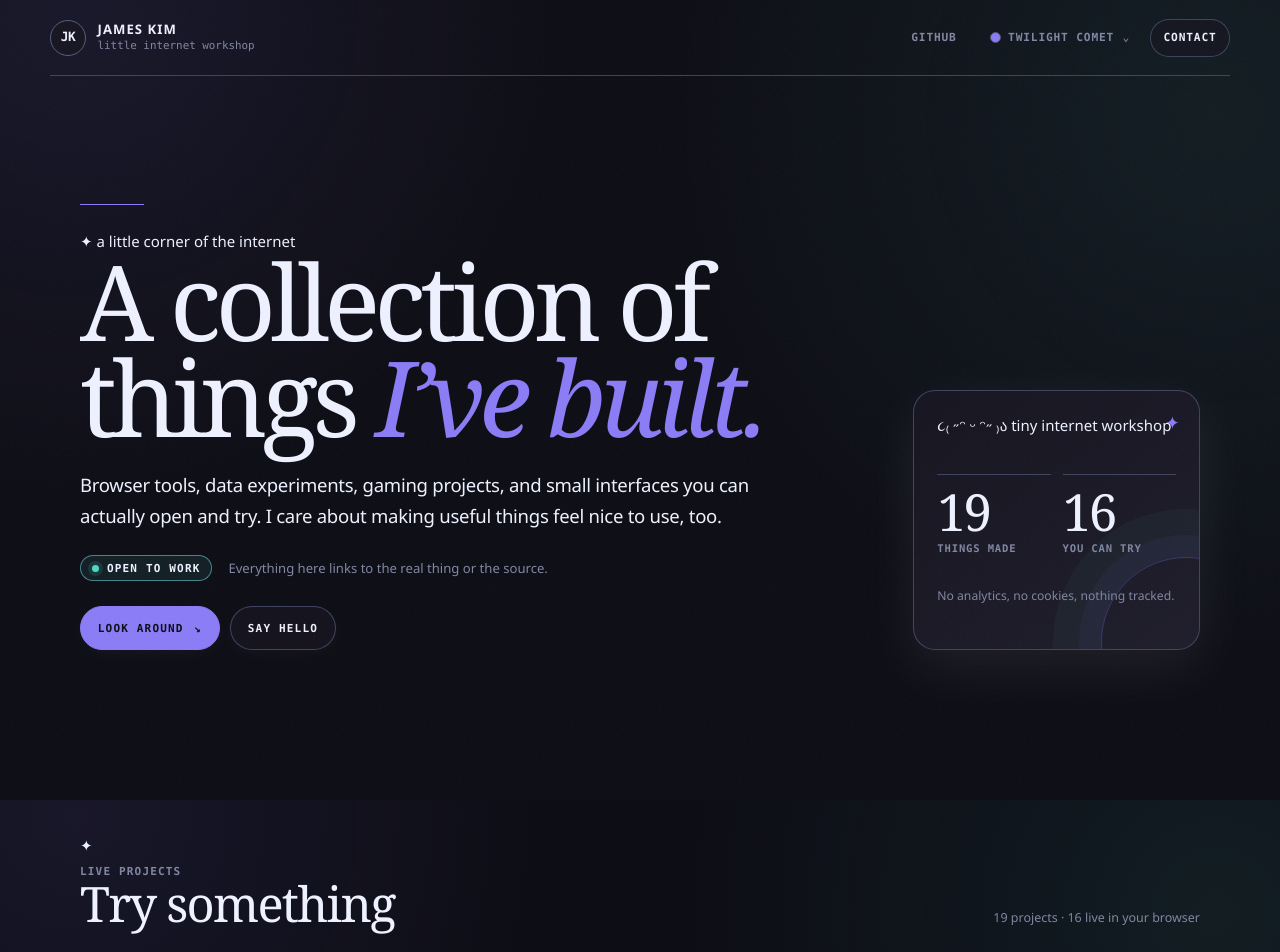
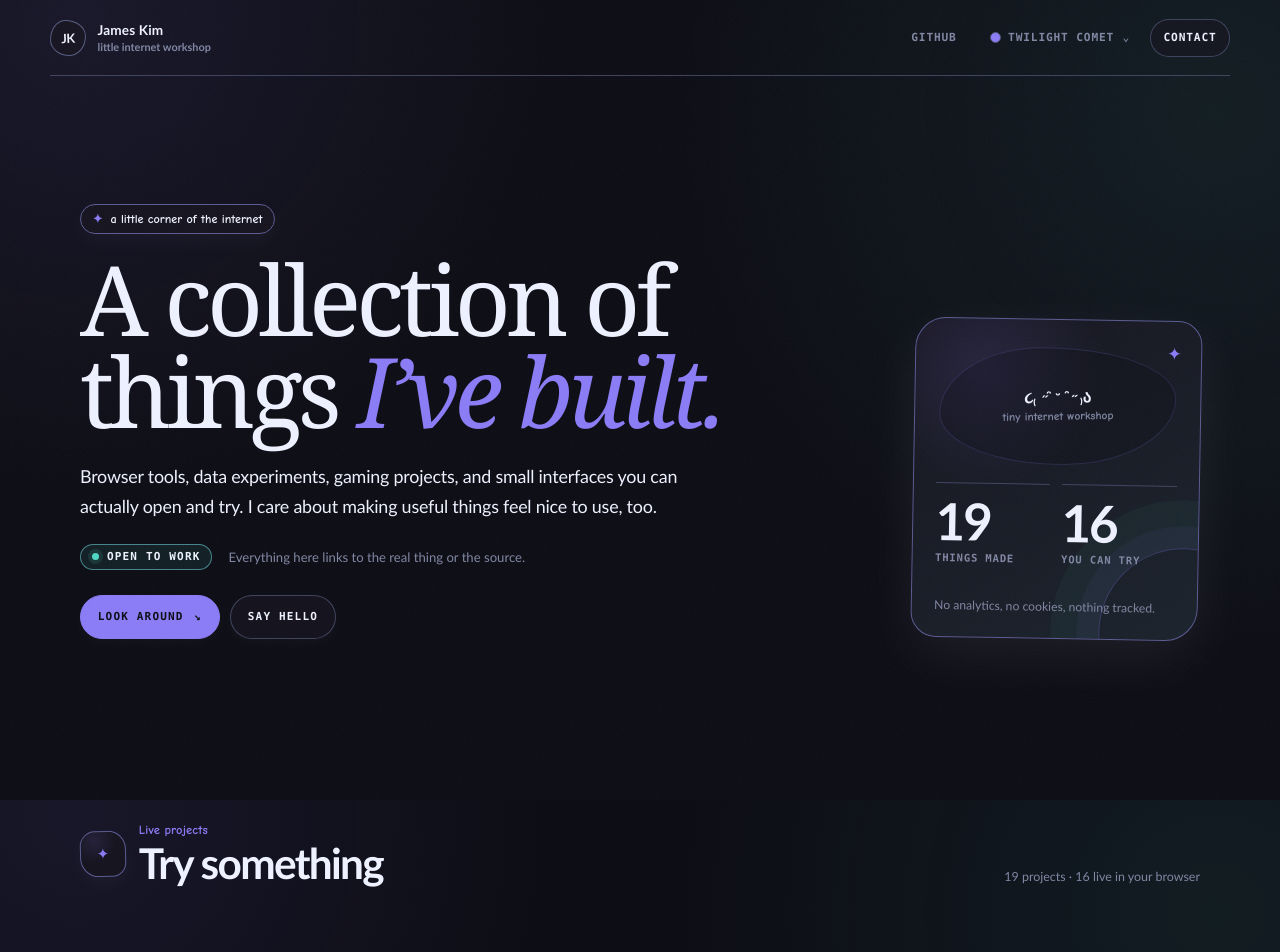
Before and after one commit to rlawoals0529/rlawoals0529.github.io, a website built with Vite: page index.html in a window 1280 px wide. Shown: the top 952 px of the page. Built offline with nearby package versions, Linux system fonts and the light colour scheme.

Commit message:
style: soften portfolio with Shelfwear-inspired personality

```diff
--- a/src/style.css
+++ b/src/style.css
@@ -14,8 +14,14 @@
   --portfolio-radius: 22px;
   --portfolio-radius-sm: 14px;
   --surface-border: color-mix(in srgb, var(--edge) 78%, transparent);
-  --surface-shadow: 0 18px 55px color-mix(in srgb, var(--fg) 8%, transparent);
-  --surface-shadow-soft: 0 9px 26px color-mix(in srgb, var(--fg) 5%, transparent);
+  --surface-shadow: 0 18px 55px color-mix(in srgb, var(--fg) 7%, transparent);
+  --surface-shadow-soft: 0 9px 26px color-mix(in srgb, var(--fg) 4.5%, transparent);
+  --font-soft: "Trebuchet MS", "Segoe UI", system-ui, -apple-system, BlinkMacSystemFont, sans-serif;
+  --font-round: ui-rounded, "SF Pro Rounded", "Arial Rounded MT Bold", "Trebuchet MS", "Segoe UI", sans-serif;
+  --font-hand: "Segoe Print", "Bradley Hand", "Comic Sans MS", cursive;
+  --cute-ring: color-mix(in srgb, var(--accent) 26%, var(--edge));
+  --cute-wash: color-mix(in srgb, var(--accent) 7%, var(--panel));
+  --cute-wash-2: color-mix(in srgb, var(--accent-2, var(--accent)) 7%, var(--panel));
 }
 
 *, *::before, *::after { box-sizing: border-box; }
@@ -23,7 +29,7 @@
 html { scroll-behavior: smooth; }
 
 body {
-  font-family: var(--font-body);
+  font-family: var(--font-soft);
   overflow-x: hidden;
   background-color: var(--bg);
   background-image:
@@ -34,12 +40,18 @@ body {
 
 a { color: inherit; }
 
-.label,
-.eyebrow {
+.label {
   font: 650 var(--label)/1.2 var(--font-mono);
   letter-spacing: var(--tracking);
   text-transform: uppercase;
   color: var(--dim);
+}
+
+.eyebrow {
+  color: var(--accent-text, var(--accent));
+  font: 700 .78rem/1.25 var(--font-hand);
+  letter-spacing: .01em;
+  text-transform: none;
 }
 
 .sr-only {
@@ -116,9 +128,10 @@ main:focus { outline: none; }
   place-items: center;
   flex: none;
   border: 1px solid var(--edge-strong, var(--edge));
-  border-radius: 50%;
-  font: 600 .8rem/1 var(--font-mono);
+  border-radius: 42% 58% 46% 54% / 55% 45% 55% 45%;
+  font: 750 .8rem/1 var(--font-round);
   letter-spacing: -.03em;
+  transform: rotate(-2deg);
   color: var(--fg);
   background: color-mix(in srgb, var(--panel) 88%, transparent);
 }
@@ -130,14 +143,14 @@ main:focus { outline: none; }
 }
 
 .brand-copy strong {
-  font: 700 .82rem/1.2 var(--font-body);
-  letter-spacing: .08em;
-  text-transform: uppercase;
+  font: 800 .85rem/1.2 var(--font-round);
+  letter-spacing: .01em;
+  text-transform: none;
 }
 
 .brand-copy small {
   color: var(--dim);
-  font: 500 .68rem/1.2 var(--font-mono);
+  font: 600 .68rem/1.2 var(--font-soft);
 }
 
 .nav-actions {
@@ -186,26 +199,35 @@ main:focus { outline: none; }
   padding: clamp(4.8rem, 10vw, 8.2rem) 0 clamp(4rem, 8vw, 6rem);
 }
 
-.hero-copy::before {
-  content: "";
-  display: block;
-  width: 64px;
-  height: 1px;
-  margin-bottom: 1.55rem;
-  background: var(--accent);
+.hero-kicker {
+  width: fit-content;
+  display: inline-flex;
+  align-items: center;
+  gap: .48rem;
+  margin: 0 0 1.2rem;
+  padding: .5rem .72rem;
+  border: 1px solid var(--cute-ring);
+  border-radius: 999px;
+  background: color-mix(in srgb, var(--panel) 90%, transparent);
+  color: var(--fg);
+  box-shadow: 0 8px 22px color-mix(in srgb, var(--fg) 4%, transparent);
+  font: 700 .76rem/1 var(--font-hand);
 }
 
-.hero .eyebrow { margin-bottom: 1.15rem; }
+.hero-kicker > span {
+  color: var(--accent-text, var(--accent));
+  font-family: var(--font-soft);
+}
 
 .hero h1 {
-  max-width: 790px;
+  max-width: 780px;
   margin: 0;
   color: var(--fg);
   font-family: Georgia, "Times New Roman", ui-serif, serif;
-  font-size: clamp(3.5rem, 8.2vw, 6.8rem);
+  font-size: clamp(3.25rem, 7.6vw, 6.35rem);
   font-weight: 500;
-  line-height: .91;
-  letter-spacing: -.055em;
+  line-height: .94;
+  letter-spacing: -.05em;
   text-wrap: balance;
 }
 
@@ -215,12 +237,12 @@ main:focus { outline: none; }
 }
 
 .lede {
-  max-width: 700px;
-  margin-top: 1.65rem;
+  max-width: 62ch;
+  margin-top: 1.55rem;
   color: var(--fg);
-  font-size: clamp(1rem, 1.55vw, 1.16rem);
-  line-height: 1.67;
-  letter-spacing: -.015em;
+  font-size: clamp(1rem, 1.45vw, 1.12rem);
+  line-height: 1.68;
+  letter-spacing: -.012em;
 }
 
 .hero-status {
@@ -300,14 +322,16 @@ main:focus { outline: none; }
 
 .hero-card {
   position: relative;
-  min-height: 260px;
-  padding: 1.45rem;
+  min-height: 285px;
+  padding: 1.4rem;
   overflow: hidden;
-  border: 1px solid var(--surface-border);
-  border-radius: var(--portfolio-radius);
+  border: 1px solid var(--cute-ring);
+  border-radius: 31px 24px 33px 25px;
   background:
-    linear-gradient(145deg, color-mix(in srgb, var(--panel) 96%, transparent), color-mix(in srgb, var(--raised) 78%, var(--panel)));
+    radial-gradient(circle at 24% 16%, color-mix(in srgb, var(--accent) 13%, transparent), transparent 34%),
+    linear-gradient(145deg, var(--panel), var(--cute-wash-2));
   box-shadow: var(--surface-shadow);
+  transform: rotate(1deg);
 }
 
 .hero-card::after {
@@ -333,18 +357,35 @@ main:focus { outline: none; }
   font-size: 1.1rem;
 }
 
-.hero-card-kicker {
+.hero-friend {
+  display: grid;
+  place-items: center;
+  align-content: center;
+  gap: .25rem;
+  min-height: 118px;
+  margin: .3rem .1rem 1.2rem;
+  border: 1px solid color-mix(in srgb, var(--accent) 18%, transparent);
+  border-radius: 42% 58% 46% 54% / 55% 45% 55% 45%;
+  background: color-mix(in srgb, var(--bg) 26%, transparent);
+  transform: rotate(-2deg);
+}
+
+.hero-friend-face {
+  white-space: nowrap;
+  color: var(--fg);
+  font: 800 1.02rem/1.1 var(--font-round);
+}
+
+.hero-friend-label {
   color: var(--dim);
-  font: 650 var(--label)/1 var(--font-mono);
-  letter-spacing: var(--tracking);
-  text-transform: uppercase;
+  font: 700 .72rem/1.2 var(--font-hand);
 }
 
 .hero-metrics {
   display: grid;
   grid-template-columns: 1fr 1fr;
   gap: .75rem;
-  margin-top: 2.25rem;
+  margin-top: .25rem;
   position: relative;
   z-index: 1;
 }
@@ -357,9 +398,9 @@ main:focus { outline: none; }
 .hero-metrics strong {
   display: block;
   color: var(--fg);
-  font-family: Georgia, "Times New Roman", ui-serif, serif;
-  font-size: clamp(2.3rem, 4vw, 3.4rem);
-  font-weight: 500;
+  font-family: var(--font-round);
+  font-size: clamp(2.15rem, 4vw, 3.2rem);
+  font-weight: 800;
   line-height: .95;
   letter-spacing: -.045em;
 }
@@ -514,16 +555,40 @@ main:focus { outline: none; }
   padding-top: clamp(2.8rem, 7vw, 5.5rem);
 }
 
-.section-head > div { display: grid; gap: .5rem; }
+.section-title-wrap {
+  display: grid;
+  grid-template-columns: 46px minmax(0, 1fr);
+  align-items: center;
+  gap: .8rem;
+}
+
+.section-title-wrap > div { display: grid; gap: .18rem; }
+
+.section-doodle {
+  width: 46px;
+  height: 46px;
+  display: grid;
+  place-items: center;
+  border: 1px solid var(--cute-ring);
+  border-radius: 15px 18px 14px 19px;
+  background:
+    radial-gradient(circle at 30% 20%, color-mix(in srgb, var(--accent) 13%, transparent), transparent 48%),
+    var(--panel);
+  color: var(--accent-text, var(--accent));
+  box-shadow: 0 7px 18px color-mix(in srgb, var(--fg) 4%, transparent);
+  transform: rotate(-1.5deg);
+}
+
+.section-doodle.alt { transform: rotate(1.5deg); }
 
 .section-head h2 {
   margin: 0;
   color: var(--fg);
-  font-family: Georgia, "Times New Roman", ui-serif, serif;
-  font-size: clamp(2rem, 4vw, 3.05rem);
-  font-weight: 500;
-  line-height: 1;
-  letter-spacing: -.035em;
+  font-family: var(--font-round);
+  font-size: clamp(1.9rem, 3.5vw, 2.65rem);
+  font-weight: 800;
+  line-height: 1.05;
+  letter-spacing: -.04em;
   text-transform: none;
 }
 
@@ -540,23 +605,26 @@ main:focus { outline: none; }
 
 .grid {
   display: grid;
-  grid-template-columns: repeat(auto-fit, minmax(min(300px, 100%), 1fr));
-  gap: .85rem;
+  grid-template-columns: repeat(2, minmax(0, 1fr));
+  gap: 1rem;
 }
 
 .card {
   position: relative;
   display: flex;
-  min-height: 285px;
+  min-height: 270px;
   overflow: hidden;
   border: 1px solid var(--surface-border);
-  border-radius: var(--portfolio-radius);
+  border-radius: 24px 21px 25px 20px;
   background:
     radial-gradient(circle at 108% -8%, color-mix(in srgb, var(--accent) 11%, transparent), transparent 38%),
     linear-gradient(145deg, color-mix(in srgb, var(--panel) 96%, transparent), color-mix(in srgb, var(--raised) 70%, var(--panel)));
   box-shadow: var(--surface-shadow-soft);
-  transition: border-color 150ms ease, box-shadow 150ms ease, translate 150ms ease;
+  transition: border-color 150ms ease, box-shadow 150ms ease, translate 150ms ease, transform 150ms ease;
 }
+
+.card:nth-child(3n + 2) { border-radius: 20px 26px 21px 25px; }
+.card:nth-child(3n) { border-radius: 25px 20px 27px 22px; }
 
 .card:hover,
 .card:focus-within {
@@ -591,8 +659,8 @@ main:focus { outline: none; }
 .card h2 {
   margin: .18rem 0 0;
   color: var(--fg);
-  font: 700 1.22rem/1.22 var(--font-body);
-  letter-spacing: -.025em;
+  font: 800 1.28rem/1.2 var(--font-round);
+  letter-spacing: -.03em;
   text-transform: none;
 }
 
@@ -617,8 +685,9 @@ main:focus { outline: none; }
 .card p {
   margin: 0;
   color: var(--fg);
-  font-size: .91rem;
-  line-height: 1.58;
+  max-width: 60ch;
+  font-size: .94rem;
+  line-height: 1.62;
   flex: 1;
 }
 
@@ -719,9 +788,9 @@ main:focus { outline: none; }
 .contact-intro h2 {
   margin: .65rem 0 .85rem;
   color: var(--fg);
-  font-family: Georgia, "Times New Roman", ui-serif, serif;
-  font-size: clamp(2.3rem, 4vw, 3.5rem);
-  font-weight: 500;
+  font-family: var(--font-round);
+  font-size: clamp(2.15rem, 4vw, 3.25rem);
+  font-weight: 800;
   line-height: .95;
   letter-spacing: -.04em;
 }
@@ -738,6 +807,7 @@ main:focus { outline: none; }
 }
 
 .contact-item {
+  width: 100%;
   min-height: 86px;
   padding: 1rem 1.05rem;
   border: 1px solid var(--surface-border);
@@ -752,6 +822,9 @@ main:focus { outline: none; }
   background: color-mix(in srgb, var(--bg) 38%, transparent);
   color: var(--fg);
   text-decoration: none;
+  font-family: inherit;
+  text-align: left;
+  cursor: default;
 }
 
 .contact-item .label { grid-area: label; }
@@ -764,10 +837,24 @@ main:focus { outline: none; }
   font: 650 clamp(.88rem, 1.8vw, 1.02rem)/1.35 var(--font-mono);
 }
 
-.contact-arrow {
+.contact-arrow,
+.contact-action {
   grid-area: arrow;
   color: var(--accent-text, var(--accent));
-  font-size: 1rem;
+  font: 700 .7rem/1 var(--font-mono);
+  letter-spacing: .06em;
+  text-transform: uppercase;
+}
+
+.contact-copy {
+  cursor: pointer;
+  appearance: none;
+}
+
+.contact-copy:hover {
+  transform: translateY(-1px);
+  border-color: var(--accent-text, var(--accent));
+  background: color-mix(in srgb, var(--accent) 6%, var(--panel));
 }
 
 a.contact-item {
@@ -915,13 +1002,16 @@ a.contact-item:hover {
 
   .lede { font-size: .98rem; }
 
-  .hero-card { width: 100%; }
+  .hero-card {
+    width: 100%;
+    transform: none;
+  }
 
   .hero-links .btn { flex: 1 1 auto; }
 
   .grid { grid-template-columns: 1fr; }
 
-  .card { min-height: 265px; }
+  .card { min-height: 250px; }
 
   .contact { padding: 1.15rem; }
 
```
